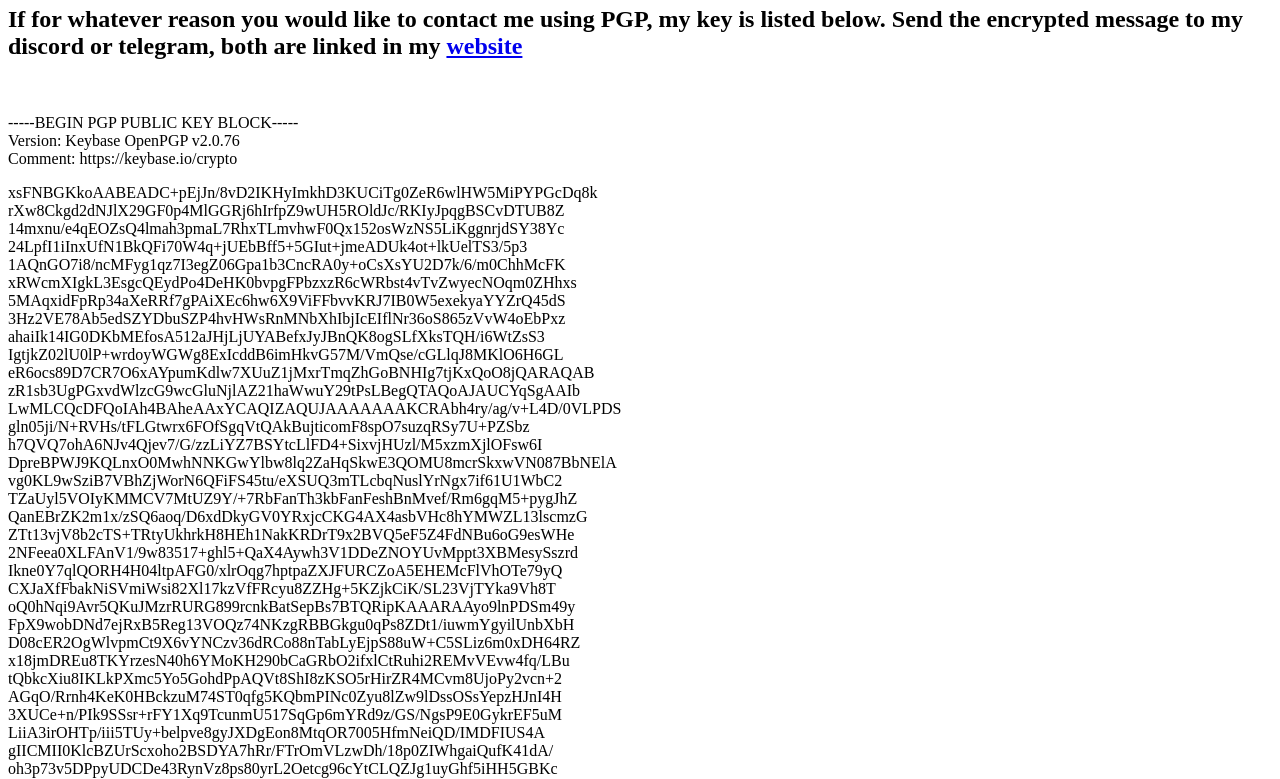
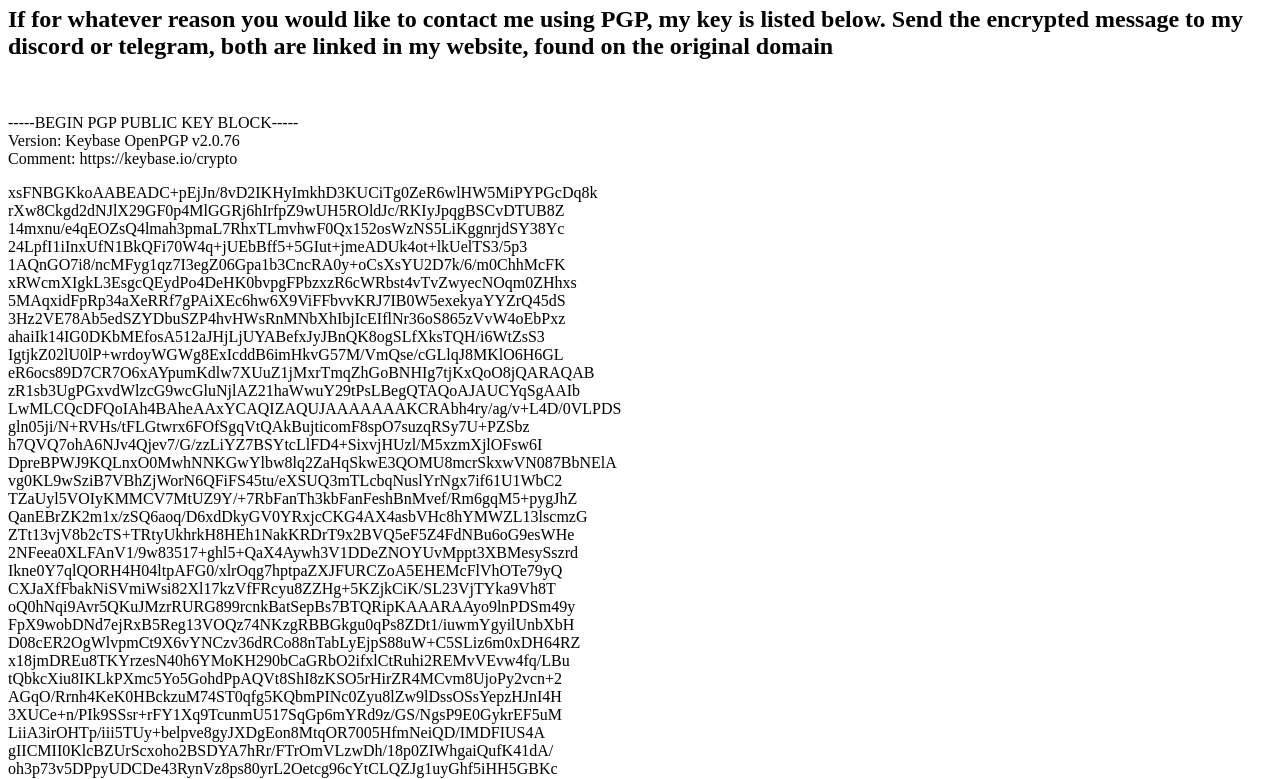
Before and after one commit to dezyscripts/pgp, a plain HTML site: page index.html in a window 1280 px wide. Shown: the part 60-839 px from the top of the page. Drawn offline with Linux system fonts and the light colour scheme.

Commit message:
Update index.html

```diff
--- a/index.html
+++ b/index.html
@@ -1,5 +1,5 @@
 <h1>PGP KEY:</h1>
-<h2>If for whatever reason you would like to contact me using PGP, my key is listed below. Send the encrypted message to my discord or telegram, both are linked in my <a href="https//skem.xyz" target="_blank">website</a></h2>
+<h2>If for whatever reason you would like to contact me using PGP, my key is listed below. Send the encrypted message to my discord or telegram, both are linked in my website, found on the original domain</h2>
 <p>&nbsp;</p>
 
 <!--excuse the horrible html code, but why you snooping!? :O -->
```
